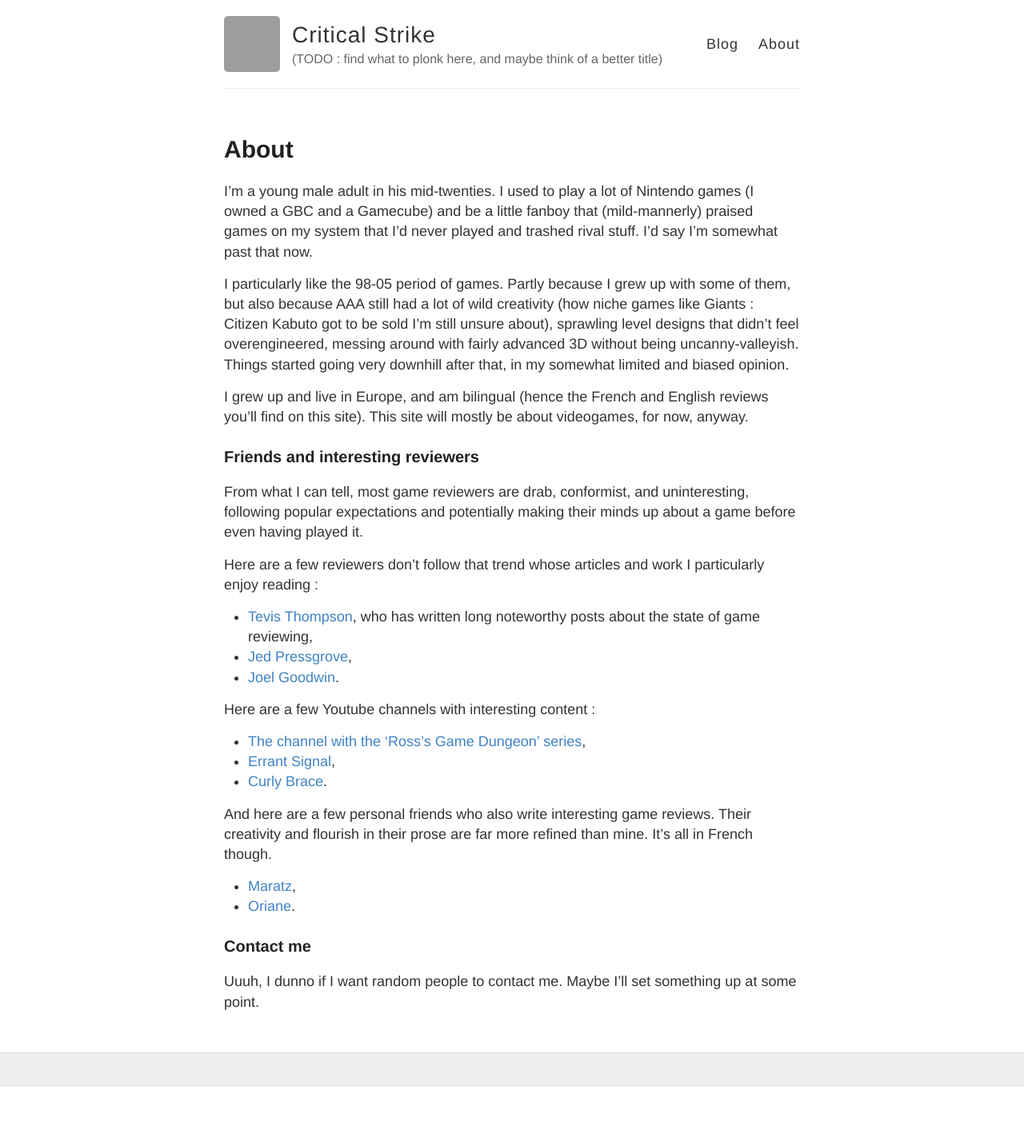
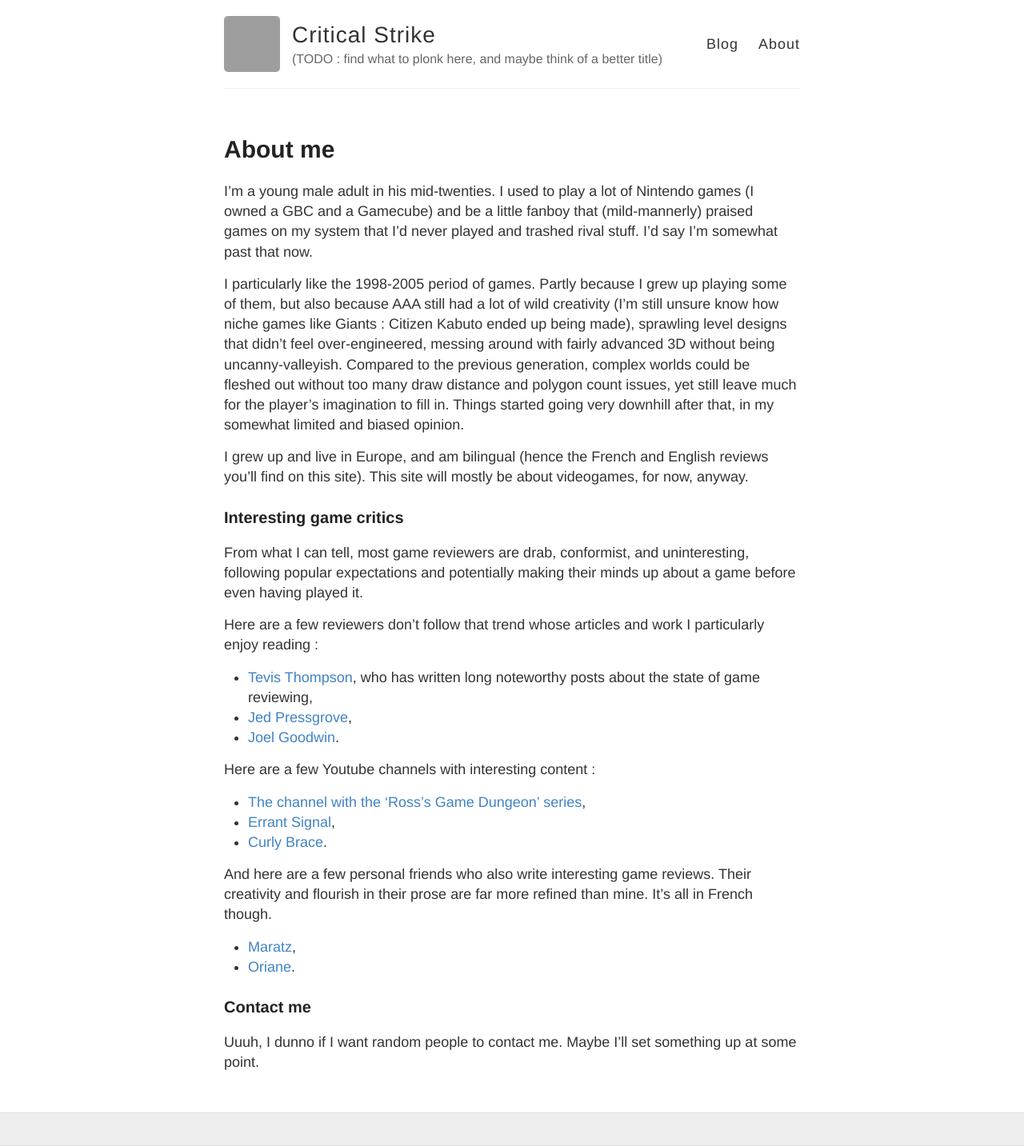
Before and after one commit to s-mackeo/maqe-crit.github.io, a Jekyll site: the page built from about.md, in a window 1280 px wide. Shown: the whole page at 80% size. Built offline with Jekyll 4.4.1, drawn with Linux system fonts in a browser that asks for light colours; before the commit the page ends 1358 px from its top, so only the background shows below that; grey boxes are pictures that could not be loaded.

Commit message:
Update about.md

```diff
--- a/about.md
+++ b/about.md
@@ -1,17 +1,17 @@
 ---
 layout: page
-title: About
+title: About me
 permalink: /about/
 published: true
 ---
 
 I'm a young male adult in his mid-twenties. I used to play a lot of Nintendo games (I owned a GBC and a Gamecube) and be a little fanboy that (mild-mannerly) praised games on my system that I'd never played and trashed rival stuff. I'd say I'm somewhat past that now.
 
-I particularly like the 98-05 period of games. Partly because I grew up with some of them, but also because AAA still had a lot of wild creativity (how niche games like Giants : Citizen Kabuto got to be sold I'm still unsure about), sprawling level designs that didn't feel overengineered, messing around with fairly advanced 3D without being uncanny-valleyish. Things started going very downhill after that, in my somewhat limited and biased opinion.
+I particularly like the 1998-2005 period of games. Partly because I grew up playing some of them, but also because AAA still had a lot of wild creativity (I'm still unsure know how niche games like Giants : Citizen Kabuto ended up being made), sprawling level designs that didn't feel over-engineered, messing around with fairly advanced 3D without being uncanny-valleyish. Compared to the previous generation, complex worlds could be fleshed out without too many draw distance and polygon count issues, yet still leave much for the player's imagination to fill in. Things started going very downhill after that, in my somewhat limited and biased opinion.
 
 I grew up and live in Europe, and am bilingual (hence the French and English reviews you'll find on this site). This site will mostly be about videogames, for now, anyway.
 
-### Friends and interesting reviewers
+### Interesting game critics
 
 From what I can tell, most game reviewers are drab, conformist, and uninteresting, following popular expectations and potentially making their minds up about a game before even having played it.
 
```
